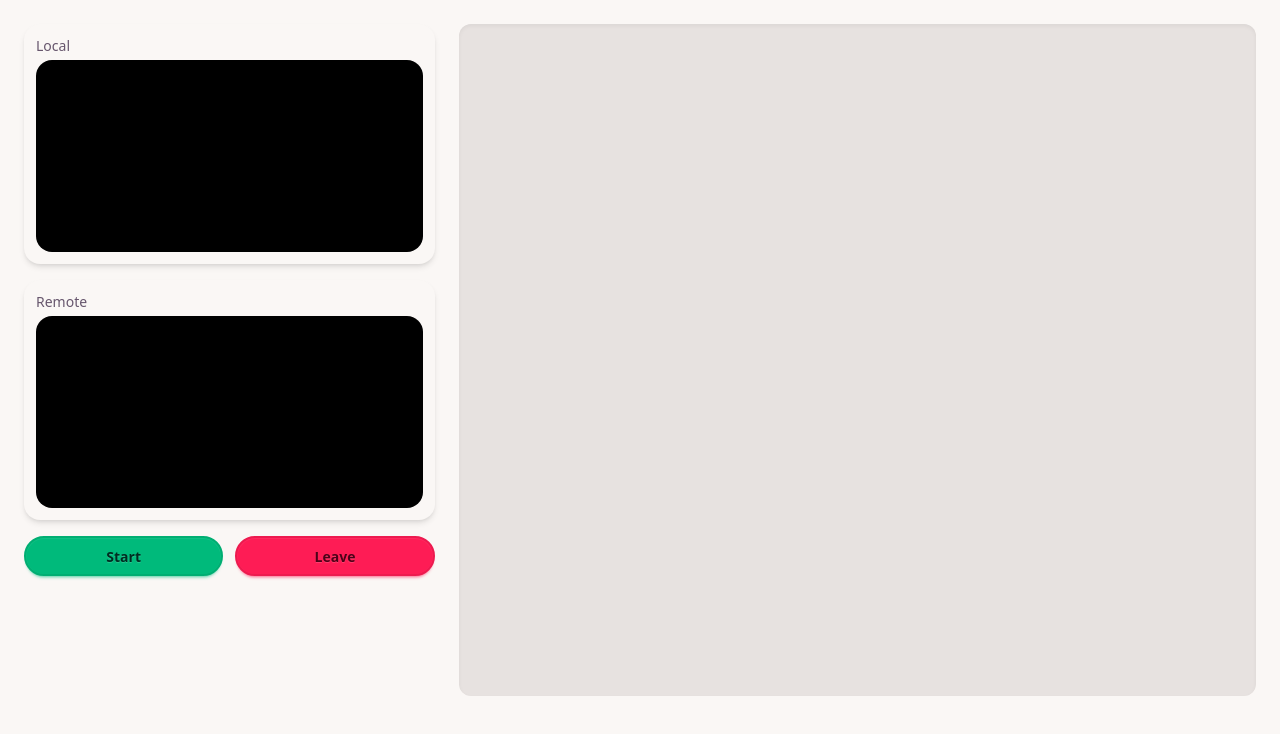
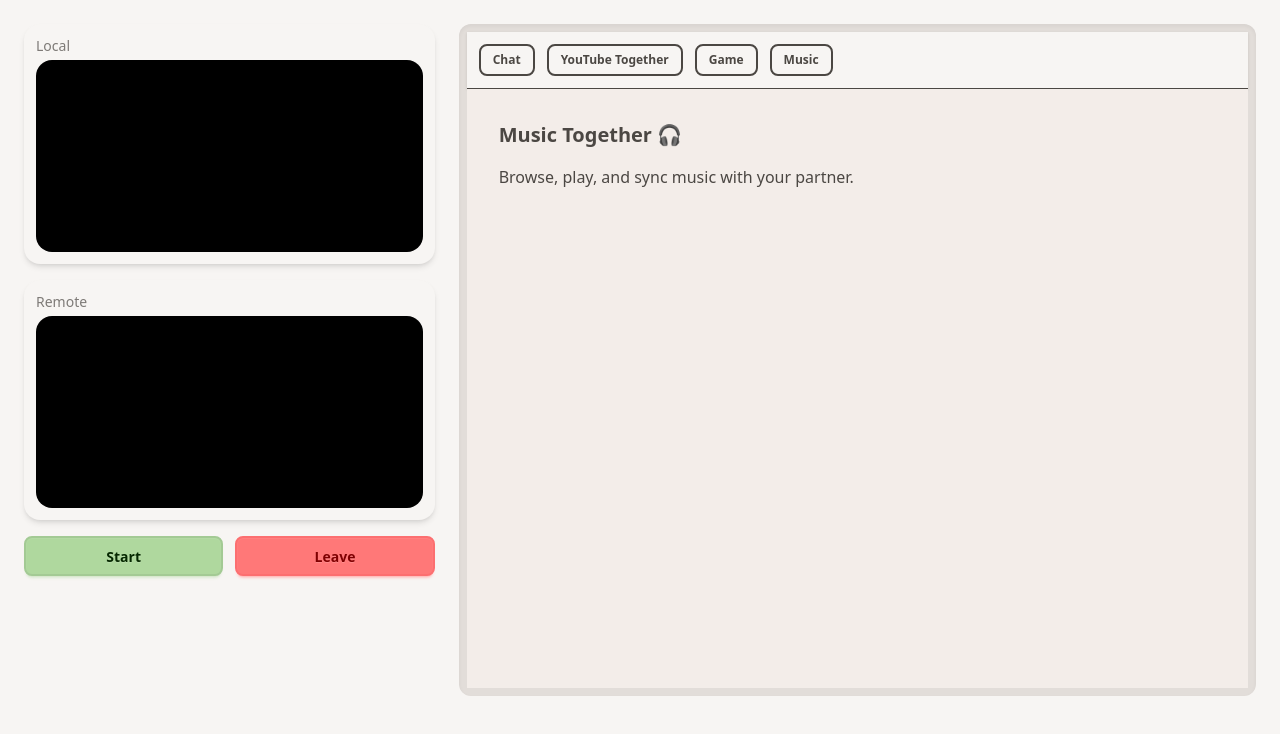
Before and after one commit to Arnav-Gupta-CR7/syncplay_frontend, a React (Vite) app: page /music in a window 1280 px wide. Shown: the top 734 px of the page. Built offline with nearby package versions, Linux system fonts and the light colour scheme; no server answers.

Commit message:
Add Home component and enhance routing; integrate GameTogether and MusicTogether features with updated SandboxLayout for improved navigation

```diff
--- a/index.html
+++ b/index.html
@@ -1,5 +1,5 @@
 <!doctype html>
-<html lang="en" data-theme="cupcake">
+<html lang="en" data-theme="silk">
   <head>
     <meta charset="UTF-8" />
     <link rel="icon" type="image/svg+xml" href="/vite.svg" />
--- a/src/App.jsx
+++ b/src/App.jsx
@@ -1,6 +1,4 @@
-import { useState } from 'react'
-import Demo1 from './Demo1'
-import Demo2 from './components/Demo2'
+import Home from './Home';
 import { BrowserRouter, Routes, Route, useNavigate } from "react-router-dom";
 
 function Demo2RouterWrapper() {
@@ -15,7 +13,7 @@ function App() {
   return (
     <>
     <BrowserRouter>
-      <Demo2RouterWrapper />
+      <Home />
     </BrowserRouter>
     </>
   )
--- /dev/null
+++ b/src/Home.jsx
@@ -0,0 +1,22 @@
+import Demo2 from "./components/Demo2";
+import {useNavigate } from "react-router-dom";
+
+function Demo2RouterWrapper() {
+  const navigate = useNavigate();
+
+  return <Demo2 navigate={navigate} />;
+}
+
+export default function Home() {
+    return (
+        <>
+        <div>
+
+        </div>
+        <div>
+            <Demo2RouterWrapper/>
+        </div>
+
+        </>
+    );
+}
--- a/src/components/Demo2.jsx
+++ b/src/components/Demo2.jsx
@@ -1,6 +1,8 @@
 import { useEffect, useRef, useState } from 'react';
 import { io } from 'socket.io-client';
 import YouTubeTogether from './YouTubeTogether';
+import GameTogether from './GameTogether';
+import MusicTogether from './MusicTogether';
 
 import { Routes, Route } from "react-router-dom";
 import SandboxLayout from "./SandboxLayout";
@@ -249,6 +251,7 @@ export default function Demo2({ navigate }) {
               <SandboxLayout socketRef={socketRef} matchedPeer={matchedPeer} />
             }
           >
+            {/* Chat */}
             <Route
               path="chat"
               element={
@@ -264,6 +267,7 @@ export default function Demo2({ navigate }) {
               }
             />
 
+            {/* YouTube Watch Together */}
             <Route
               path="youtube"
               element={
@@ -273,9 +277,33 @@ export default function Demo2({ navigate }) {
                 />
               }
             />
+
+            {/* 🎮 Game Route */}
+            <Route
+              path="game"
+              element={
+                <GameTogether
+                  socketRef={socketRef}
+                  matchedPeer={matchedPeer}
+                />
+              }
+            />
+
+            {/* 🎵 Music Route */}
+            <Route
+              path="music"
+              element={
+                <MusicTogether
+                  socketRef={socketRef}
+                  matchedPeer={matchedPeer}
+                />
+              }
+            />
+
           </Route>
         </Routes>
       </div>
+
 
     </div>
 
--- /dev/null
+++ b/src/components/GameTogether.jsx
@@ -0,0 +1,10 @@
+export default function GameTogether({ socketRef, matchedPeer }) {
+  return (
+    <div className="p-4">
+      <h2 className="text-xl font-bold mb-4">Game Zone 🎮</h2>
+      <p>Select a game to play with your partner.</p>
+
+      {/* later we add Tic Tac Toe / Chess / Trivia etc */}
+    </div>
+  );
+}
--- /dev/null
+++ b/src/components/MusicTogether.jsx
@@ -0,0 +1,11 @@
+export default function MusicTogether({ socketRef, matchedPeer }) {
+  return (
+    <div className="p-4">
+      <h2 className="text-xl font-bold mb-4">Music Together 🎧</h2>
+
+      <p>Browse, play, and sync music with your partner.</p>
+
+      {/* later we add music search + audio sync */}
+    </div>
+  );
+}
--- a/src/components/SandboxLayout.jsx
+++ b/src/components/SandboxLayout.jsx
@@ -15,6 +15,21 @@ export default function SandboxLayout({ socketRef, matchedPeer }) {
       });
     }
   }
+
+  // Listen for peer switching tab
+  useEffect(() => {
+    if (!socketRef.current) return;
+
+    const handler = ({ tab }) => {
+      navigate(tab);
+    };
+
+    socketRef.current.on("tab-change", handler);
+
+    return () => {
+      socketRef.current.off("tab-change", handler);
+    };
+  }, [socketRef, navigate]);
 
   return (
     <div className="flex flex-col w-full h-full">
@@ -36,6 +51,20 @@ export default function SandboxLayout({ socketRef, matchedPeer }) {
           YouTube Together
         </button>
 
+        <button
+          onClick={() => switchTab("game")}
+          className="btn btn-sm btn-outline"
+        >
+          Game
+        </button>
+
+        <button
+          onClick={() => switchTab("music")}
+          className="btn btn-sm btn-outline"
+        >
+          Music
+        </button>
+
       </div>
 
       {/* Content */}
@@ -45,5 +74,4 @@ export default function SandboxLayout({ socketRef, matchedPeer }) {
 
     </div>
   );
-
 }
--- a/src/index.css
+++ b/src/index.css
@@ -1,7 +1,7 @@
 @import "tailwindcss";
 
 @plugin "daisyui" {
-   themes: light --default, dark --prefersdark, cupcake;
+   themes: light --default, silk, dark --prefersdark, cupcake, luxury, abyss;
  }
 
 
```
Lines whose indentation alone changed are shown as unchanged.
